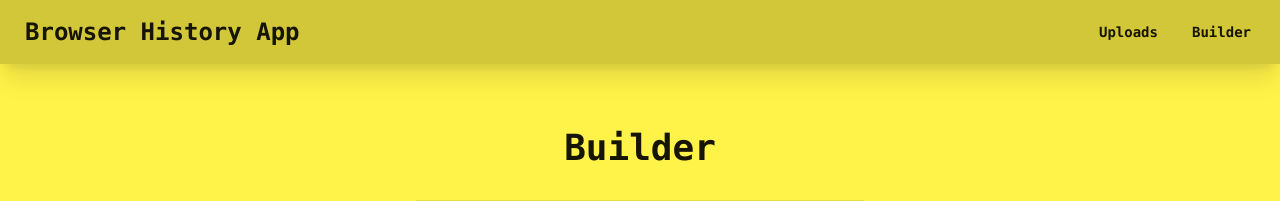
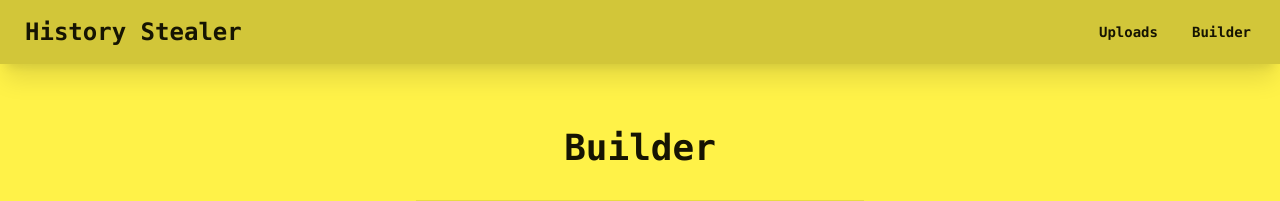
Before and after one commit to 0xHamy/0xhamy-cybersci-2025, a Flask app: page /builder in a window 1280 px wide. Shown: the top 201 px of the page. Run offline with Flask 3, Linux system fonts and the light colour scheme; some libraries are stand-ins or nearby versions.

Commit message:
updated code

```diff
--- a/webapp/templates/base.html
+++ b/webapp/templates/base.html
@@ -3,14 +3,14 @@
 <head>
     <meta charset="UTF-8">
     <meta name="viewport" content="width=device-width, initial-scale=1.0">
-    <title>{% block title %}{% endblock %} - Browser History App</title>
+    <title>{% block title %}{% endblock %} - History Stealer</title>
     <link href="https://cdn.jsdelivr.net/npm/daisyui@4.12.10/dist/full.min.css" rel="stylesheet" type="text/css" />
     <script src="https://cdn.tailwindcss.com"></script>
 </head>
 <body class="min-h-screen">
     <nav class="navbar bg-base-300 shadow-xl">
         <div class="flex-1">
-            <a href="{{ url_for('uploads') }}" class="btn btn-ghost text-2xl font-bold">Browser History App</a>
+            <a href="{{ url_for('uploads') }}" class="btn btn-ghost text-2xl font-bold">History Stealer</a>
         </div>
         <div class="flex-none">
             <ul class="menu menu-horizontal px-2 gap-2">
```
Also changed, not shown: README.md.
